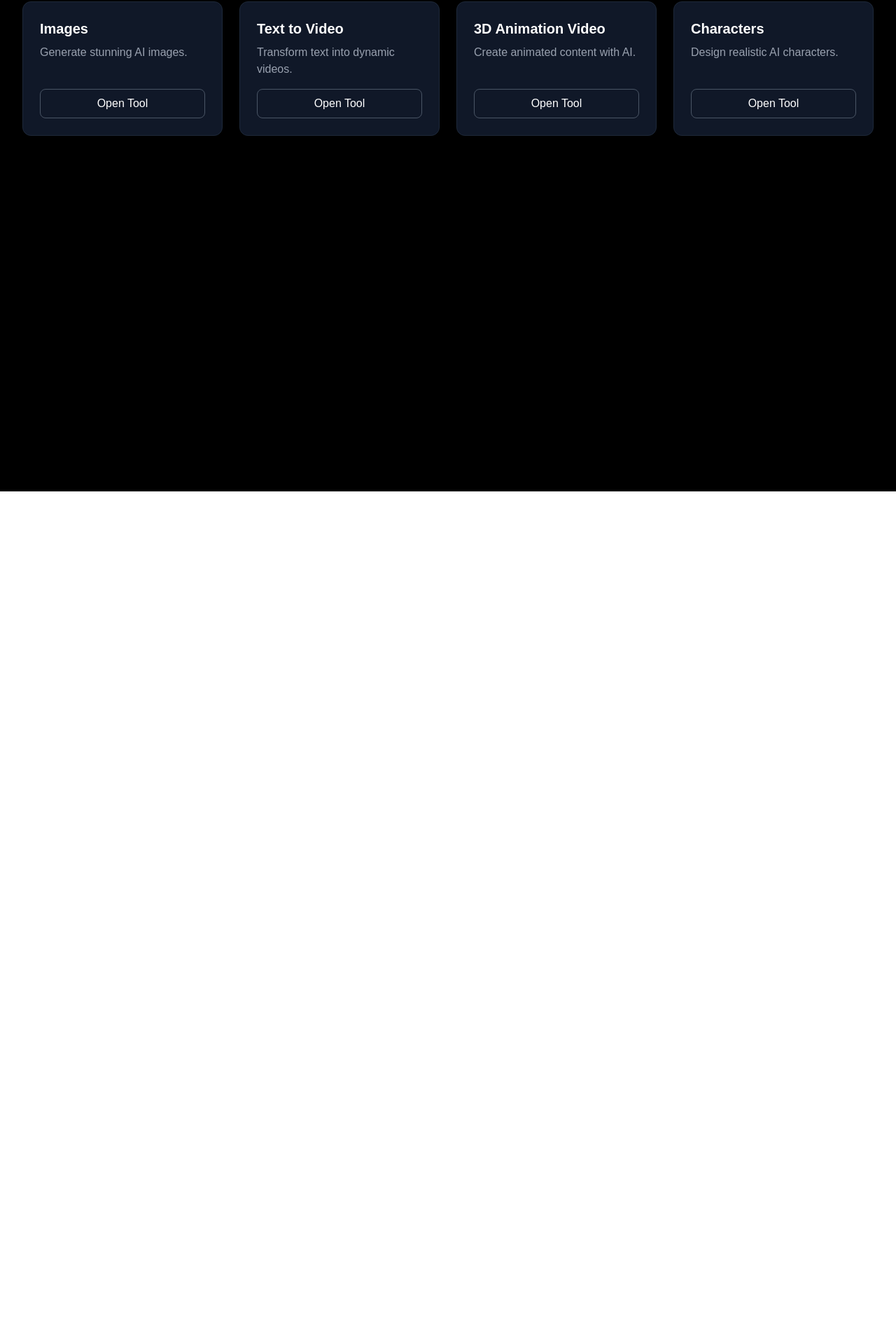
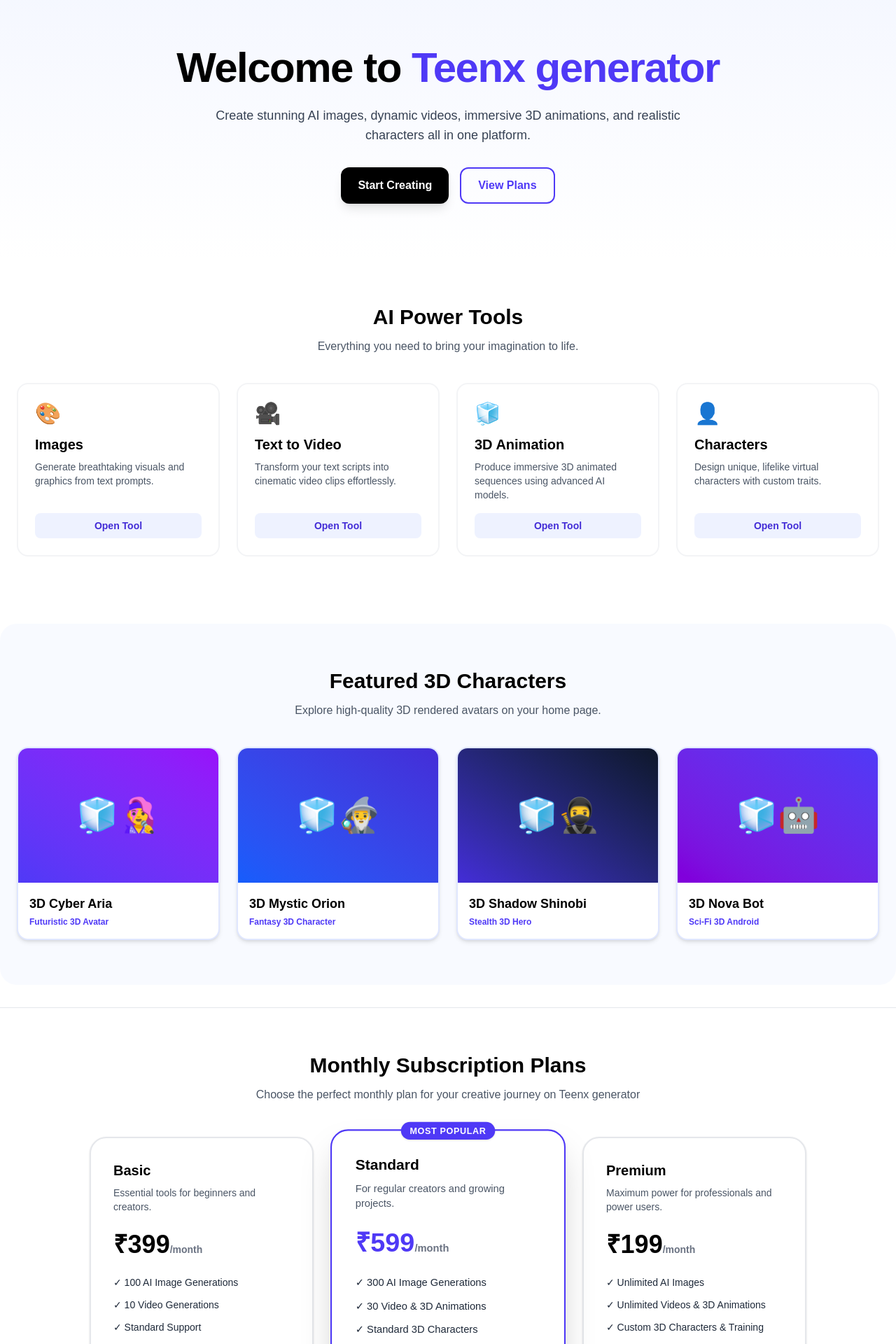
Before and after one commit to saulehariba7-cloud/blazefire-ai-website, a Next.js app: page / in a window 1280 px wide. Shown: the part 98-2018 px from the top of the page at 70% size. Before the commit the page ends 800 px from the top, so only its background shows below. Built offline with nearby package versions, Linux system fonts and the light colour scheme.

Commit message:
fix build

```diff
--- a/app/page.tsx
+++ b/app/page.tsx
@@ -1,55 +1,199 @@
 export default function Home() {
   return (
-    <main className="min-h-screen bg-black text-white p-8">
-      <h1 className="text-3xl font-bold text-center mb-8">BlazeFire AI</h1>
+    <main className="min-h-screen bg-white text-black">
+      {/* Navigation / Navbar */}
+      <nav className="flex justify-between items-center px-8 py-6 border-b border-gray-200 sticky top-0 bg-white/90 backdrop-blur-md z-50">
+        <div className="text-2xl font-black text-indigo-600 tracking-tight">
+          Teenx generator
+        </div>
+        <div className="space-x-6 hidden md:block text-sm font-semibold text-gray-700">
+          <a href="#features" className="hover:text-indigo-600 transition">Features</a>
+          <a href="#characters" className="hover:text-indigo-600 transition">3D Characters</a>
+          <a href="#pricing" className="hover:text-indigo-600 transition">Pricing</a>
+        </div>
+        <button className="bg-indigo-600 text-white px-5 py-2 rounded-full font-medium text-sm hover:bg-indigo-700 transition shadow-sm">
+          Get Started
+        </button>
+      </nav>
 
-      <div className="grid grid-cols-1 md:grid-cols-2 lg:grid-cols-4 gap-6 max-w-7xl mx-auto">
+      {/* Hero Section */}
+      <section className="text-center py-20 px-4 bg-gradient-to-b from-indigo-50/60 to-white">
+        <h1 className="text-4xl md:text-6xl font-extrabold mb-6 tracking-tight text-black">
+          Welcome to <span className="text-indigo-600">Teenx generator</span>
+        </h1>
+        <p className="text-gray-700 text-lg max-w-2xl mx-auto mb-8 font-medium">
+          Create stunning AI images, dynamic videos, immersive 3D animations, and realistic characters all in one platform.
+        </p>
+        <div className="flex justify-center gap-4">
+          <button className="bg-black text-white font-bold px-6 py-3 rounded-xl hover:bg-gray-800 transition shadow-lg">
+            Start Creating
+          </button>
+          <a href="#pricing" className="border-2 border-indigo-600 text-indigo-600 px-6 py-3 rounded-xl hover:bg-indigo-50 transition flex items-center font-bold">
+            View Plans
+          </a>
+        </div>
+      </section>
 
-        {/* 1. Images Card */}
-        <div className="bg-gray-900 border border-gray-800 p-6 rounded-xl flex flex-col justify-between">
+      {/* Tools / Features Section */}
+      <section id="features" className="max-w-7xl mx-auto px-6 py-16">
+        <h2 className="text-3xl font-extrabold mb-3 text-center text-black">AI Power Tools</h2>
+        <p className="text-gray-600 text-center mb-10 font-medium">Everything you need to bring your imagination to life.</p>
+        <div className="grid grid-cols-1 md:grid-cols-2 lg:grid-cols-4 gap-6">
+          <div className="bg-white border-2 border-gray-100 p-6 rounded-2xl flex flex-col justify-between hover:border-indigo-600 hover:shadow-xl transition">
             <div>
-            <h3 className="text-xl font-bold mb-2">Images</h3>
-            <p className="text-gray-400 mb-4">Generate stunning AI images.</p>
+              <div className="text-indigo-600 text-3xl mb-3">🎨</div>
+              <h3 className="text-xl font-bold mb-2 text-black">Images</h3>
+              <p className="text-gray-600 text-sm mb-4">Generate breathtaking visuals and graphics from text prompts.</p>
             </div>
-          <button className="bg-transparent border border-gray-600 px-4 py-2 rounded-lg w-full hover:bg-gray-800 transition">
-            Open Tool
+            <button className="bg-indigo-50 text-indigo-700 text-sm py-2 rounded-lg hover:bg-indigo-100 transition font-bold">Open Tool</button>
+          </div>
+
+          <div className="bg-white border-2 border-gray-100 p-6 rounded-2xl flex flex-col justify-between hover:border-indigo-600 hover:shadow-xl transition">
+            <div>
+              <div className="text-indigo-600 text-3xl mb-3">🎥</div>
+              <h3 className="text-xl font-bold mb-2 text-black">Text to Video</h3>
+              <p className="text-gray-600 text-sm mb-4">Transform your text scripts into cinematic video clips effortlessly.</p>
+            </div>
+            <button className="bg-indigo-50 text-indigo-700 text-sm py-2 rounded-lg hover:bg-indigo-100 transition font-bold">Open Tool</button>
+          </div>
+
+          <div className="bg-white border-2 border-gray-100 p-6 rounded-2xl flex flex-col justify-between hover:border-indigo-600 hover:shadow-xl transition">
+            <div>
+              <div className="text-indigo-600 text-3xl mb-3">🧊</div>
+              <h3 className="text-xl font-bold mb-2 text-black">3D Animation</h3>
+              <p className="text-gray-600 text-sm mb-4">Produce immersive 3D animated sequences using advanced AI models.</p>
+            </div>
+            <button className="bg-indigo-50 text-indigo-700 text-sm py-2 rounded-lg hover:bg-indigo-100 transition font-bold">Open Tool</button>
+          </div>
+
+          <div className="bg-white border-2 border-gray-100 p-6 rounded-2xl flex flex-col justify-between hover:border-indigo-600 hover:shadow-xl transition">
+            <div>
+              <div className="text-indigo-600 text-3xl mb-3">👤</div>
+              <h3 className="text-xl font-bold mb-2 text-black">Characters</h3>
+              <p className="text-gray-600 text-sm mb-4">Design unique, lifelike virtual characters with custom traits.</p>
+            </div>
+            <button className="bg-indigo-50 text-indigo-700 text-sm py-2 rounded-lg hover:bg-indigo-100 transition font-bold">Open Tool</button>
+          </div>
+        </div>
+      </section>
+
+      {/* 3D Characters Showcase Section */}
+      <section id="characters" className="max-w-7xl mx-auto px-6 py-16 bg-indigo-50/40 rounded-3xl my-8">
+        <h2 className="text-3xl font-extrabold mb-3 text-center text-black">Featured 3D Characters</h2>
+        <p className="text-gray-600 text-center mb-10 font-medium">Explore high-quality 3D rendered avatars on your home page.</p>
+        <div className="grid grid-cols-1 sm:grid-cols-2 md:grid-cols-4 gap-6">
+          <div className="bg-white border-2 border-indigo-100 rounded-2xl overflow-hidden group shadow-md hover:shadow-xl transition">
+            <div className="h-48 bg-gradient-to-tr from-indigo-600 to-purple-600 flex items-center justify-center text-5xl group-hover:scale-105 transition duration-300">
+              🧊👩‍🎤
+            </div>
+            <div className="p-4">
+              <h4 className="font-bold text-lg text-black">3D Cyber Aria</h4>
+              <p className="text-xs text-indigo-600 font-semibold mt-1">Futuristic 3D Avatar</p>
+            </div>
+          </div>
+
+          <div className="bg-white border-2 border-indigo-100 rounded-2xl overflow-hidden group shadow-md hover:shadow-xl transition">
+            <div className="h-48 bg-gradient-to-tr from-blue-600 to-indigo-700 flex items-center justify-center text-5xl group-hover:scale-105 transition duration-300">
+              🧊🧙‍♂️
+            </div>
+            <div className="p-4">
+              <h4 className="font-bold text-lg text-black">3D Mystic Orion</h4>
+              <p className="text-xs text-indigo-600 font-semibold mt-1">Fantasy 3D Character</p>
+            </div>
+          </div>
+
+          <div className="bg-white border-2 border-indigo-100 rounded-2xl overflow-hidden group shadow-md hover:shadow-xl transition">
+            <div className="h-48 bg-gradient-to-tr from-indigo-700 to-slate-900 flex items-center justify-center text-5xl group-hover:scale-105 transition duration-300">
+              🧊🥷
+            </div>
+            <div className="p-4">
+              <h4 className="font-bold text-lg text-black">3D Shadow Shinobi</h4>
+              <p className="text-xs text-indigo-600 font-semibold mt-1">Stealth 3D Hero</p>
+            </div>
+          </div>
+
+          <div className="bg-white border-2 border-indigo-100 rounded-2xl overflow-hidden group shadow-md hover:shadow-xl transition">
+            <div className="h-48 bg-gradient-to-tr from-purple-700 to-indigo-600 flex items-center justify-center text-5xl group-hover:scale-105 transition duration-300">
+              🧊🤖
+            </div>
+            <div className="p-4">
+              <h4 className="font-bold text-lg text-black">3D Nova Bot</h4>
+              <p className="text-xs text-indigo-600 font-semibold mt-1">Sci-Fi 3D Android</p>
+            </div>
+          </div>
+        </div>
+      </section>
+
+      {/* Pricing & Subscriptions Section */}
+      <section id="pricing" className="max-w-7xl mx-auto px-6 py-16 border-t border-gray-200">
+        <div className="text-center mb-12">
+          <h2 className="text-3xl font-extrabold mb-3 text-black">Monthly Subscription Plans</h2>
+          <p className="text-gray-600 font-medium">Choose the perfect monthly plan for your creative journey on Teenx generator</p>
+        </div>
+
+        <div className="grid grid-cols-1 md:grid-cols-3 gap-8 max-w-5xl mx-auto">
+          {/* Basic Plan (₹399) */}
+          <div className="bg-white border-2 border-gray-200 p-8 rounded-3xl flex flex-col justify-between shadow-sm hover:shadow-lg transition">
+            <div>
+              <h3 className="text-xl font-extrabold mb-2 text-black">Basic</h3>
+              <p className="text-gray-600 text-sm mb-6 font-medium">Essential tools for beginners and creators.</p>
+              <div className="text-4xl font-black mb-6 text-black">₹399<span className="text-sm font-semibold text-gray-500">/month</span></div>
+              <ul className="space-y-3 text-sm text-gray-800 font-medium mb-8">
+                <li>✓ 100 AI Image Generations</li>
+                <li>✓ 10 Video Generations</li>
+                <li>✓ Standard Support</li>
+              </ul>
+            </div>
+            <button className="w-full bg-black text-white hover:bg-gray-800 py-3 rounded-xl font-bold transition shadow-md">
+              Choose Basic
             </button>
           </div>
 
-        {/* 2. Text to Video Card */}
-        <div className="bg-gray-900 border border-gray-800 p-6 rounded-xl flex flex-col justify-between">
+          {/* Standard Plan (₹599) */}
+          <div className="bg-white border-2 border-indigo-600 p-8 rounded-3xl flex flex-col justify-between relative shadow-2xl scale-105">
+            <div className="absolute -top-3 left-1/2 -translate-x-1/2 bg-indigo-600 text-white text-xs px-3 py-1 rounded-full font-bold uppercase tracking-wider shadow-sm">
+              Most Popular
+            </div>
             <div>
-            <h3 className="text-xl font-bold mb-2">Text to Video</h3>
-            <p className="text-gray-400 mb-4">Transform text into dynamic videos.</p>
+              <h3 className="text-xl font-extrabold mb-2 text-black">Standard</h3>
+              <p className="text-gray-600 text-sm mb-6 font-medium">For regular creators and growing projects.</p>
+              <div className="text-4xl font-black mb-6 text-indigo-600">₹599<span className="text-sm font-semibold text-gray-500">/month</span></div>
+              <ul className="space-y-3 text-sm text-gray-800 font-medium mb-8">
+                <li>✓ 300 AI Image Generations</li>
+                <li>✓ 30 Video & 3D Animations</li>
+                <li>✓ Standard 3D Characters</li>
+                <li>✓ Priority Support</li>
+              </ul>
             </div>
-          <button className="bg-transparent border border-gray-600 px-4 py-2 rounded-lg w-full hover:bg-gray-800 transition">
-            Open Tool
+            <button className="w-full bg-indigo-600 text-white hover:bg-indigo-700 py-3 rounded-xl font-bold transition shadow-md">
+              Choose Standard
             </button>
           </div>
 
-        {/* 3. 3D Animation Video Card */}
-        <div className="bg-gray-900 border border-gray-800 p-6 rounded-xl flex flex-col justify-between">
+          {/* Premium Plan (₹999) */}
+          <div className="bg-white border-2 border-gray-200 p-8 rounded-3xl flex flex-col justify-between shadow-sm hover:shadow-lg transition">
             <div>
-            <h3 className="text-xl font-bold mb-2">3D Animation Video</h3>
-            <p className="text-gray-400 mb-4">Create animated content with AI.</p>
+              <h3 className="text-xl font-extrabold mb-2 text-black">Premium</h3>
+              <p className="text-gray-600 text-sm mb-6 font-medium">Maximum power for professionals and power users.</p>
+              <div className="text-4xl font-black mb-6 text-black">₹199<span className="text-sm font-semibold text-gray-500">/month</span></div>
+              <ul className="space-y-3 text-sm text-gray-800 font-medium mb-8">
+                <li>✓ Unlimited AI Images</li>
+                <li>✓ Unlimited Videos & 3D Animations</li>
+                <li>✓ Custom 3D Characters & Training</li>
+                <li>✓ 24/7 Dedicated Support</li>
+              </ul>
             </div>
-          <button className="bg-transparent border border-gray-600 px-4 py-2 rounded-lg w-full hover:bg-gray-800 transition">
-            Open Tool
+            <button className="w-full bg-black text-white hover:bg-gray-800 py-3 rounded-xl font-bold transition shadow-md">
+              Choose Premium
             </button>
           </div>
+        </div>
+      </section>
 
-        {/* 4. Characters Card */}
-        <div className="bg-gray-900 border border-gray-800 p-6 rounded-xl flex flex-col justify-between">
-          <div>
-            <h3 className="text-xl font-bold mb-2">Characters</h3>
-            <p className="text-gray-400 mb-4">Design realistic AI characters.</p>
-          </div>
-          <button className="bg-transparent border border-gray-600 px-4 py-2 rounded-lg w-full hover:bg-gray-800 transition">
-            Open Tool
-          </button>
-        </div>
-
-      </div>
+      {/* Footer */}
+      <footer className="border-t border-gray-200 py-8 text-center text-gray-600 text-sm font-semibold bg-gray-50">
+        <p>© 2026 Teenx generator. All rights reserved.</p>
+      </footer>
     </main>
   );
 }
```
Lines whose indentation alone changed are shown as unchanged.
